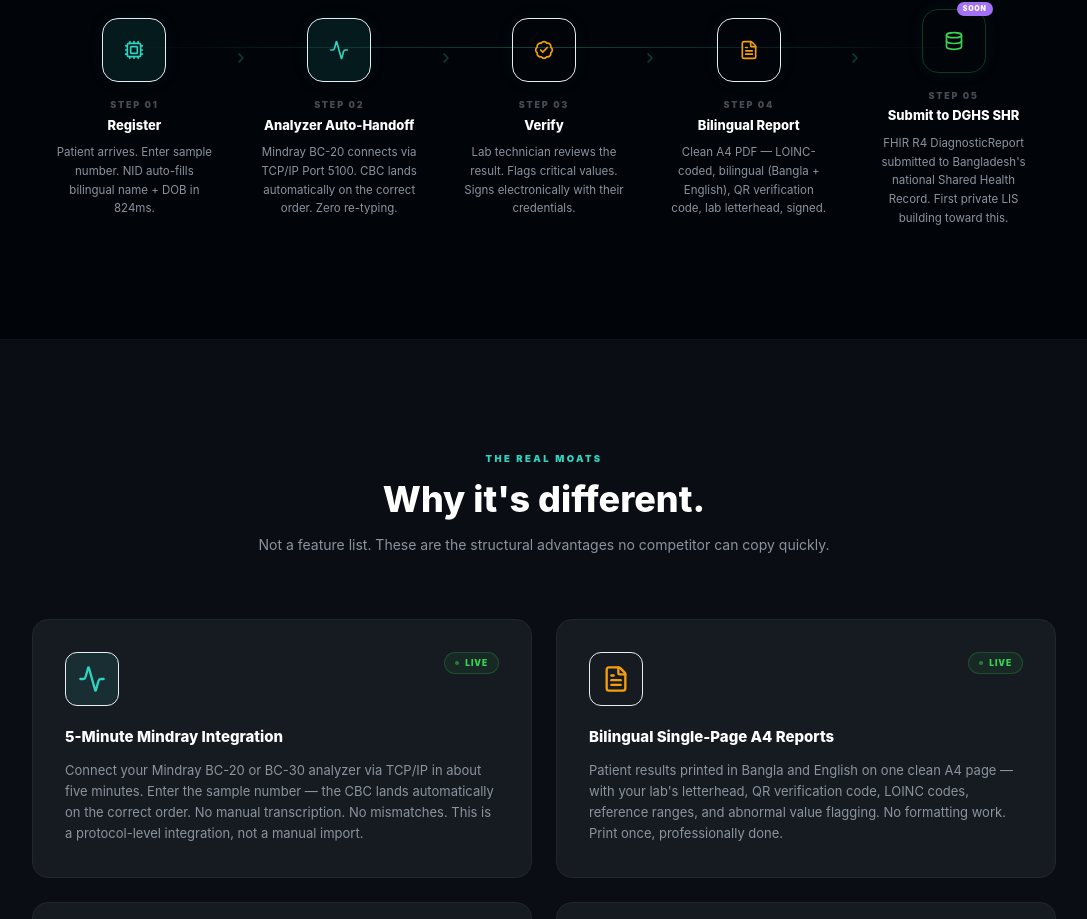
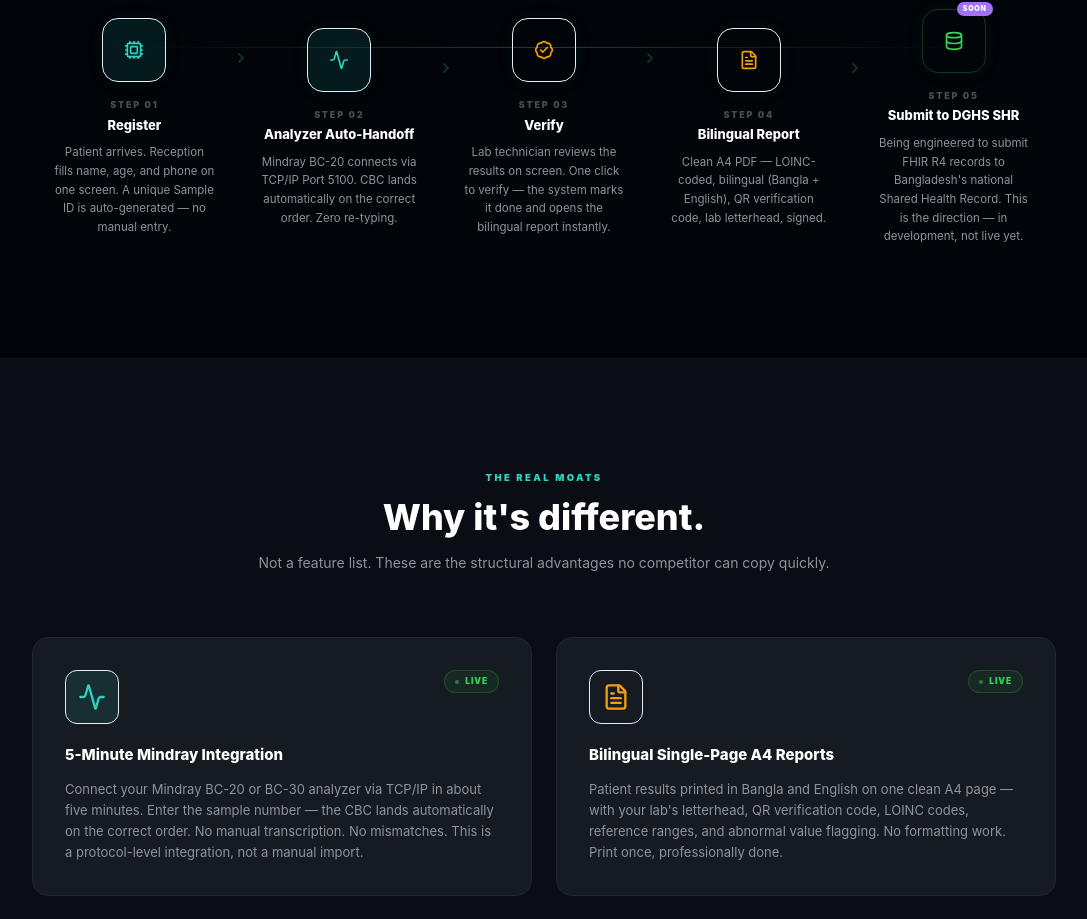
Before and after one commit to INSPIRONTECH/HEALTHCARE-INSPIRON, a Next.js app: page / in a window 1280 px wide. Shown: the part 2288-3207 px from the top of the page, without its empty margins (96-1183 px from the left). Built offline with nearby package versions, Linux system fonts and the light colour scheme; a web font is replaced by a local one.

Commit message:
fix(landing): correct connected workflow copy — Step 01 real registration flow, Step 03 one-click verify, Step 05 honest in-development wording

```diff
--- a/src/app/page.tsx
+++ b/src/app/page.tsx
@@ -179,7 +179,7 @@ export default function LandingPage() {
               {
                 step: "01",
                 title: "Register",
-                desc: "Patient arrives. Enter sample number. NID auto-fills bilingual name + DOB in 824ms.",
+                desc: "Patient arrives. Reception fills name, age, and phone on one screen. A unique Sample ID is auto-generated — no manual entry.",
                 color: "hi-teal",
                 icon: <Cpu size={20} className="text-hi-teal" />,
                 live: true,
@@ -195,7 +195,7 @@ export default function LandingPage() {
               {
                 step: "03",
                 title: "Verify",
-                desc: "Lab technician reviews the result. Flags critical values. Signs electronically with their credentials.",
+                desc: "Lab technician reviews the results on screen. One click to verify — the system marks it done and opens the bilingual report instantly.",
                 color: "hi-amber",
                 icon: <BadgeCheck size={20} className="text-hi-amber" />,
                 live: true,
@@ -211,7 +211,7 @@ export default function LandingPage() {
               {
                 step: "05",
                 title: "Submit to DGHS SHR",
-                desc: "FHIR R4 DiagnosticReport submitted to Bangladesh's national Shared Health Record. First private LIS building toward this.",
+                desc: "Being engineered to submit FHIR R4 records to Bangladesh's national Shared Health Record. This is the direction — in development, not live yet.",
                 color: "[#39d353]",
                 icon: <Database size={20} className="text-[#39d353]" />,
                 live: false,
```
